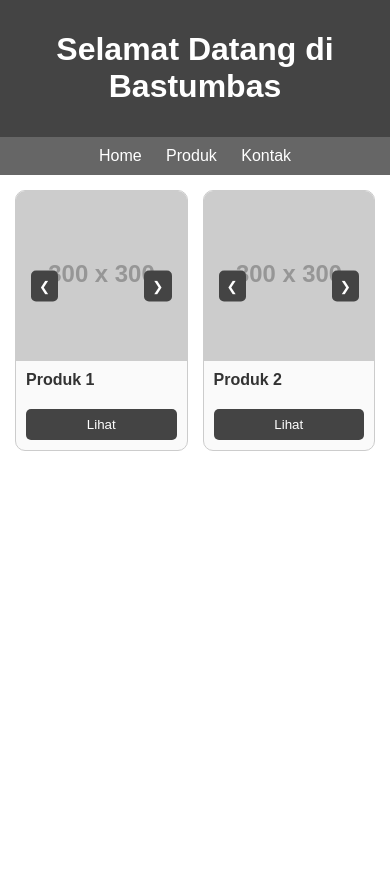
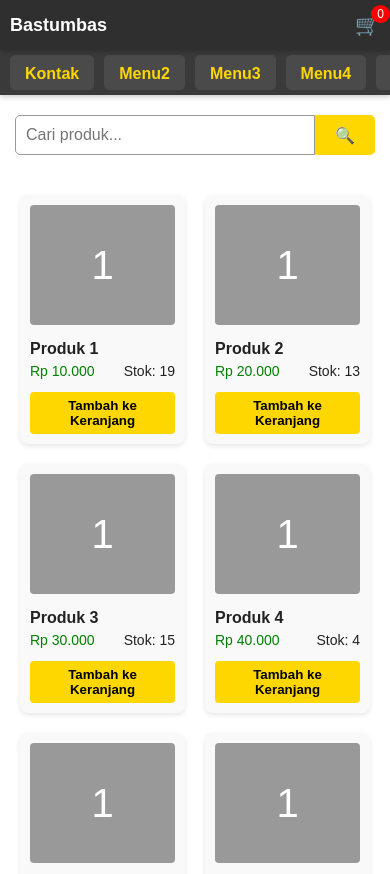
Before and after one commit to ienour/google-sheets-api, a website: page public/index.html in a window 390 px wide. Before the commit the page ends 844 px from the top, so only its background shows below. Drawn offline with Linux system fonts and the light colour scheme; placeholder pictures from the web are drawn by us.

Commit message:
Update index.html

```diff
--- a/public/index.html
+++ b/public/index.html
@@ -1,301 +1,457 @@
 <!DOCTYPE html>
 <html lang="id">
 <head>
-  <meta charset="UTF-8">
-  <meta name="viewport" content="width=device-width, initial-scale=1.0">
+  <meta charset="UTF-8" />
+  <meta name="viewport" content="width=device-width, initial-scale=1.0" />
   <title>Bastumbas</title>
   <style>
     * { box-sizing: border-box; }
     body {
       margin: 0;
       font-family: Arial, sans-serif;
-      background: #fff;
-      color: #333;
-    }
-    header {
-      background: #444;
-      color: #fff;
-      padding: 10px;
-      text-align: center;
-    }
-    nav {
-      background: #666;
-      padding: 10px;
-      text-align: center;
-    }
-    nav a {
-      color: #fff;
-      margin: 0 10px;
-      text-decoration: none;
+      background-color: #ffffff;
+      color: #222;
     }
 
-    /* Grid produk */
-    .produk-grid {
+    header {
+      position: fixed;
+      top: 0; left: 0; right: 0;
+      height: 60px; background-color: #2f2f2f;
+      display: flex; align-items: center; justify-content: space-between;
+      padding: 0 20px; z-index: 1000;
+      box-shadow: 0 2px 5px rgba(0,0,0,0.2);
+    }
+
+    .typewriter {
+      color: #fff;
+      font-size: 20px;
+      font-weight: bold;
+      white-space: nowrap;
+      overflow: hidden;
+    }
+
+    .cart-icon {
+      position: relative;
+      color: #ffd700;
+      font-size: 24px;
+      cursor: pointer;
+    }
+
+    .cart-badge {
+      position: absolute;
+      top: -8px; right: -10px;
+      background-color: red; color: white;
+      font-size: 12px;
+      border-radius: 50%;
+      padding: 2px 6px;
+    }
+
+    .main-wrapper {
+      display: flex;
+      margin-top: 65px;
+      min-height: calc(100vh - 65px);
+      gap: 15px;
+    }
+
+    .sidebar-hover-area {
+      position: fixed;
+      top: 65px; left: 0;
+      width: 20px; height: calc(100vh - 65px);
+      z-index: 998;
+    }
+
+    .sidebar {
+      position: fixed;
+      top: 65px; left: -180px;
+      width: 200px; height: calc(100vh - 65px);
+      background-color: #3a3a3a;
+      padding: 20px 10px 20px 20px;
+      display: flex; flex-direction: column;
+      gap: 12px;
+      border-radius: 0 10px 10px 0;
+      box-shadow: 2px 0 5px rgba(0,0,0,0.1);
+      transition: left 0.3s ease;
+      z-index: 999;
+    }
+
+    .sidebar a {
+      padding: 10px 15px;
+      background-color: #4a4a4a;
+      color: #ffd700;
+      text-decoration: none;
+      font-weight: bold;
+      border-radius: 5px;
+      transition: background-color 0.3s, color 0.3s;
+      flex: 0 0 auto;
+    }
+
+    .sidebar a:hover {
+      background-color: #ffd700;
+      color: #000;
+    }
+
+    .sidebar-hover-area:hover + .sidebar,
+    .sidebar:hover {
+      left: 0;
+    }
+
+    .main-content {
+      flex-grow: 1;
+      padding: 10px 20px;
+      margin-left: 20px;
+      overflow-y: auto;
+      max-height: calc(100vh - 65px);
+    }
+
+    .search-bar {
+      position: sticky;
+      top: 0;
+      background: transparent;
+      padding: 10px 0;
+      z-index: 10;
+      display: flex;
+      justify-content: center;
+      margin-bottom: 20px;
+      flex-wrap: wrap;
+    }
+
+    .search-bar input[type="text"] {
+      width: 300px;
+      max-width: 90vw;
+      padding: 10px;
+      border: 1px solid #999;
+      border-radius: 5px 0 0 5px;
+      font-size: 16px;
+      outline: none;
+    }
+
+    .search-bar button {
+      padding: 10px 20px;
+      border: none;
+      background-color: #ffd700;
+      color: #000;
+      font-weight: bold;
+      border-radius: 0 5px 5px 0;
+      cursor: pointer;
+    }
+
+    .product-grid {
       display: grid;
-      grid-template-columns: repeat(4, 1fr);
-      gap: 15px;
-      padding: 15px;
+      grid-template-columns: repeat(auto-fill, minmax(180px, 1fr));
+      gap: 20px;
+      padding: 10px;
     }
-    .produk {
-      border: 1px solid #ccc;
-      border-radius: 10px;
-      overflow: hidden;
-      background: #fafafa;
+
+    .product-card {
+      background-color: #f9f9f9;
+      border-radius: 8px;
+      padding: 10px;
+      box-shadow: 0 2px 5px rgba(0,0,0,0.1);
       display: flex;
       flex-direction: column;
+      gap: 5px;
+      cursor: pointer;
     }
-    .gambar-container {
+
+    .slider {
       position: relative;
       width: 100%;
-      padding-top: 100%; /* rasio kotak */
+      height: 150px;
       overflow: hidden;
+      background-color: #ccc;
+      border-radius: 4px;
     }
-    .gambar-slider {
-      display: flex;
-      height: 100%;
-      width: 100%;
-      position: absolute;
-      top: 0;
-      left: 0;
-      transition: transform 0.3s ease;
-    }
-    .gambar-slider img {
+
+    .slide {
+      display: none;
       width: 100%;
       height: 100%;
-      object-fit: cover;
-      flex-shrink: 0;
+      font-size: 60px;
+      color: white;
+      background-color: #999;
+      text-align: center;
+      line-height: 150px;
     }
+
+    .slide.active { display: block; }
+
     .panah {
       position: absolute;
       top: 50%;
       transform: translateY(-50%);
-      background: rgba(0,0,0,0.5);
-      color: #fff;
+      background-color: rgba(0, 0, 0, 0.3);
+      color: white;
       border: none;
-      padding: 8px;
+      font-size: 18px;
+      padding: 5px 10px;
       cursor: pointer;
-      z-index: 2;
-      border-radius: 50%;
+      z-index: 1;
+      opacity: 0;
+      pointer-events: none;
+      transition: opacity 0.3s ease;
+      border-radius: 4px;
     }
-    .panah.kiri { left: 5px; }
-    .panah.kanan { right: 5px; }
 
-    .produk h3 {
-      margin: 10px;
-      font-size: 16px;
+    .slider:hover .panah { opacity: 1; pointer-events: auto; }
+    .panah.prev { left: 5px; }
+    .panah.next { right: 5px; }
+
+    .product-name { font-weight: bold; margin-top: 10px; }
+    .product-price-stock {
+      display: flex;
+      justify-content: space-between;
+      align-items: center;
+      font-size: 14px;
     }
-    .produk button {
-      margin: 10px;
-      padding: 8px;
+
+    .add-to-cart-btn {
+      margin-top: 8px;
+      padding: 6px 10px;
+      font-weight: bold;
       border: none;
-      border-radius: 5px;
-      background: #444;
-      color: #fff;
+      border-radius: 4px;
       cursor: pointer;
     }
+    .add-to-cart-btn.preorder { background-color: #4caf50; color: white; }
+    .add-to-cart-btn.tambah { background-color: #ffd700; color: #000; }
+    .add-to-cart-btn.disabled { background-color: #ccc; color: #777; cursor: not-allowed; }
 
-    /* Pop-up */
-    .popup {
-      display: none;
-      position: fixed;
-      z-index: 10;
-      left: 0; top: 0;
-      width: 100%; height: 100%;
-      background: rgba(0,0,0,0.7);
-      justify-content: center;
-      align-items: center;
-    }
-    .popup-content {
-      background: #fff;
-      width: 90%;
-      max-width: 500px;
-      border-radius: 10px;
-      overflow: hidden;
-      display: flex;
-      flex-direction: column;
-    }
-    .popup-gambar {
-      position: relative;
-      width: 100%;
-      padding-top: 100%; /* kotak */
-      overflow: hidden;
-    }
-    .popup-slider {
-      display: flex;
-      height: 100%;
-      width: 100%;
-      position: absolute;
-      top: 0;
-      left: 0;
-      transition: transform 0.3s ease;
-    }
-    .popup-slider img {
-      width: 100%;
-      height: 100%;
-      object-fit: cover;
-      flex-shrink: 0;
-    }
-    .popup-deskripsi {
-      max-height: 200px;
-      overflow-y: auto;
-      padding: 10px;
+    footer {
+      text-align: center;
+      color: #666;
+      padding: 20px;
       font-size: 14px;
-    }
-    .tutup {
-      background: #444;
-      color: #fff;
-      padding: 8px;
-      text-align: center;
-      cursor: pointer;
+      margin-top: 40px;
     }
 
-    /* Responsif */
+    .popup {
+      position: fixed; top: 0; left: 0;
+      width: 100vw; height: 100vh;
+      background-color: rgba(0,0,0,0.6);
+      display: none;
+      align-items: center; justify-content: center;
+      z-index: 2000;
+    }
+
+    .popup-content {
+      background-color: #fff;
+      border-radius: 10px;
+      max-width: 500px; width: 90%; max-height: 90vh;
+      padding: 20px;
+      display: flex; flex-direction: column;
+      overflow: hidden; position: relative;
+    }
+    .popup-close {
+      position: absolute; top: 8px; right: 12px;
+      font-size: 22px; font-weight: bold; color: #999; cursor: pointer;
+    }
+    .popup-description {
+      margin-top: 15px;
+      overflow-y: auto;
+      max-height: 200px;
+      font-size: 14px; line-height: 1.4;
+      padding-right: 5px;
+    }
+
+    /* ======== HP MODE ======== */
     @media (max-width: 768px) {
-      .produk-grid {
-        grid-template-columns: repeat(2, 1fr);
+      header {
+        flex-direction: row;
+        justify-content: space-between;
+        height: 50px;
+        padding: 0 10px;
       }
-      .panah {
-        background: rgba(0,0,0,0.3); /* lebih transparan di HP */
+      .typewriter { font-size: 18px; }
+      .cart-icon { font-size: 20px; }
+
+      /* sidebar jadi menu horizontal di bawah header */
+      .sidebar {
+        position: fixed;
+        top: 50px; left: 0;
+        width: 100%; height: 45px;
+        flex-direction: row;
+        justify-content: flex-start;
+        overflow-x: auto;
+        gap: 10px;
+        padding: 5px 10px;
+        border-radius: 0;
+        box-shadow: 0 2px 5px rgba(0,0,0,0.2);
+        background-color: #3a3a3a;
+        z-index: 999;
       }
+      .sidebar-hover-area { display: none; }
+
+      .main-wrapper {
+        flex-direction: column;
+        margin-top: 95px; /* header + menu */
+      }
+      .main-content { margin-left: 0; padding: 10px; }
+
+      /* search bar lebih simpel */
+      .search-bar input[type="text"] { border-radius: 5px 0 0 5px; }
+      .search-bar button {
+        border-radius: 0 5px 5px 0;
+        font-size: 16px;
+      }
+      .search-bar button::before { content: "🔍"; }
+      .search-bar button span { display: none; }
+
+      .product-grid { grid-template-columns: repeat(2, 1fr); }
+      .slider { height: 120px; }
+      .slide { line-height: 120px; font-size: 40px; }
     }
   </style>
 </head>
 <body>
   <header>
-    <h1>Selamat Datang di Bastumbas</h1>
+    <div class="typewriter" id="typewriter"></div>
+    <div class="cart-icon" onclick="alert('Keranjang diklik')">
+      🛒<span class="cart-badge" id="cart-count">0</span>
+    </div>
   </header>
-  <nav>
-    <a href="#">Home</a>
-    <a href="#">Produk</a>
-    <a href="#">Kontak</a>
-  </nav>
 
-  <main class="produk-grid">
-    <div class="produk" data-deskripsi="Ini adalah deskripsi produk pertama yang cukup panjang agar bisa discroll di dalam popup.">
-      <div class="gambar-container">
-        <div class="gambar-slider">
-          <img src="https://via.placeholder.com/300x300?text=1" alt="1">
-          <img src="https://via.placeholder.com/300x300?text=2" alt="2">
-          <img src="https://via.placeholder.com/300x300?text=3" alt="3">
-        </div>
-        <button class="panah kiri">&#10094;</button>
-        <button class="panah kanan">&#10095;</button>
+  <div class="main-wrapper">
+    <div class="sidebar-hover-area"></div>
+    <div class="sidebar">
+      <a href="/kontak.html">Kontak</a>
+      <a href="#">Menu2</a>
+      <a href="#">Menu3</a>
+      <a href="#">Menu4</a>
+      <a href="#">Menu5</a>
+    </div>
+
+    <div class="main-content">
+      <div class="search-bar">
+        <input type="text" placeholder="Cari produk...">
+        <button><span>Cari</span></button>
       </div>
-      <h3>Produk 1</h3>
-      <button class="lihat">Lihat</button>
+
+      <div class="product-grid" id="product-grid"></div>
+
+      <footer>&copy; 2025 Bastumbas. Semua hak dilindungi.</footer>
     </div>
-    <div class="produk" data-deskripsi="Produk kedua hanya punya 1 gambar.">
-      <div class="gambar-container">
-        <div class="gambar-slider">
-          <img src="https://via.placeholder.com/300x300?text=A" alt="A">
-        </div>
-        <button class="panah kiri">&#10094;</button>
-        <button class="panah kanan">&#10095;</button>
-      </div>
-      <h3>Produk 2</h3>
-      <button class="lihat">Lihat</button>
-    </div>
-  </main>
+  </div>
 
-  <!-- Popup -->
   <div class="popup" id="popup">
     <div class="popup-content">
-      <div class="popup-gambar">
-        <div class="popup-slider"></div>
-        <button class="panah kiri">&#10094;</button>
-        <button class="panah kanan">&#10095;</button>
-      </div>
-      <div class="popup-deskripsi"></div>
-      <div class="tutup">Tutup</div>
+      <span class="popup-close" onclick="tutupPopup()">×</span>
+      <div class="slider" id="popup-slider"></div>
+      <div class="popup-description" id="popup-desc"></div>
     </div>
   </div>
 
   <script>
-    // Slider untuk produk di halaman
-    document.querySelectorAll(".produk").forEach(produk => {
-      const slider = produk.querySelector(".gambar-slider");
-      const imgs = slider.querySelectorAll("img");
+    const el = document.getElementById("typewriter");
+    const isMobile = window.innerWidth <= 768;
+
+    if (isMobile) {
+      el.textContent = "Bastumbas"; // tanpa animasi
+    } else {
+      const text = "Selamat Datang di Bastumbas";
+      const speed = 100, pause = 2000;
       let index = 0;
+      function typeText() {
+        if (index <= text.length) {
+          el.textContent = text.slice(0, index++);
+          setTimeout(typeText, speed);
+        } else {
+          setTimeout(() => {
+            el.textContent = "";
+            index = 0;
+            setTimeout(typeText, speed);
+          }, pause);
+        }
+      }
+      typeText();
+    }
 
-      const panahKiri = produk.querySelector(".panah.kiri");
-      const panahKanan = produk.querySelector(".panah.kanan");
+    let cartCount = 0;
+    function tambahKeranjang() {
+      cartCount++;
+      document.getElementById('cart-count').innerText = cartCount;
+    }
 
-      function updateSlider() {
-        slider.style.transform = `translateX(-${index * 100}%)`;
+    function buatProduk(i) {
+      const jumlahGambar = Math.floor(Math.random() * 3) + 1;
+      const stok = Math.floor(Math.random() * 21);
+      const bisaPreorder = stok === 0 && Math.random() < 0.5;
+
+      let slideHTML = '';
+      for (let j = 1; j <= jumlahGambar; j++) {
+        slideHTML += `<div class="slide${j===1?' active':''}" data-index="${j}">${j}</div>`;
       }
 
-      panahKiri.addEventListener("click", () => {
-        index = (index > 0) ? index - 1 : imgs.length - 1;
-        updateSlider();
-      });
-      panahKanan.addEventListener("click", () => {
-        index = (index < imgs.length - 1) ? index + 1 : 0;
-        updateSlider();
-      });
+      let buttonClass = "add-to-cart-btn", buttonLabel = "", buttonAttr = "";
+      if (stok === 0) {
+        if (bisaPreorder) {
+          buttonClass += " preorder";
+          buttonLabel = "Preorder";
+          buttonAttr = `onclick="event.stopPropagation(); tambahKeranjang()"`;
+        } else {
+          buttonClass += " disabled"; buttonLabel = "Stok Habis"; buttonAttr = "disabled";
+        }
+      } else {
+        buttonClass += " tambah"; buttonLabel = "Tambah ke Keranjang";
+        buttonAttr = `onclick="event.stopPropagation(); tambahKeranjang()"`;
+      }
 
-      // Swipe support
-      let startX = 0;
-      slider.addEventListener("touchstart", e => startX = e.touches[0].clientX);
-      slider.addEventListener("touchend", e => {
-        let endX = e.changedTouches[0].clientX;
-        if (endX < startX - 50) {
-          index = (index < imgs.length - 1) ? index + 1 : 0;
-          updateSlider();
-        } else if (endX > startX + 50) {
-          index = (index > 0) ? index - 1 : imgs.length - 1;
-          updateSlider();
-        }
-      });
+      return `
+        <div class='product-card' onclick="bukaPopup(${i},${jumlahGambar})">
+          <div class='slider' data-jumlah='${jumlahGambar}' data-pos='1'>
+            ${slideHTML}
+            <button class="panah prev" style="display:none;" onclick="pindahSlide(event,this,-1)">&lt;</button>
+            <button class="panah next" ${jumlahGambar>1?'':'style="display:none;"'} onclick="pindahSlide(event,this,1)">&gt;</button>
+          </div>
+          <div class='product-name'>Produk ${i}</div>
+          <div class='product-price-stock'>
+            <span style='color:green;'>Rp ${(i*10000).toLocaleString('id-ID')}</span>
+            <span>Stok: ${stok}</span>
+          </div>
+          <button class="${buttonClass}" ${buttonAttr}>${buttonLabel}</button>
+        </div>
+      `;
+    }
 
-      // Popup
-      produk.querySelector(".lihat").addEventListener("click", () => {
-        const popup = document.getElementById("popup");
-        const popupSlider = popup.querySelector(".popup-slider");
-        const popupDeskripsi = popup.querySelector(".popup-deskripsi");
-        popupSlider.innerHTML = "";
-        index = 0;
-        imgs.forEach(img => {
-          let clone = img.cloneNode();
-          popupSlider.appendChild(clone);
-        });
-        popupDeskripsi.textContent = produk.dataset.deskripsi;
-        popup.style.display = "flex";
+    document.getElementById("product-grid").innerHTML =
+      Array.from({ length: 20 }, (_, i) => buatProduk(i + 1)).join('');
 
-        const pKiri = popup.querySelector(".panah.kiri");
-        const pKanan = popup.querySelector(".panah.kanan");
+    function pindahSlide(event, btn, arah) {
+      event.stopPropagation();
+      const slider = btn.closest('.slider');
+      const slides = slider.querySelectorAll('.slide');
+      let jumlah = parseInt(slider.dataset.jumlah);
+      let posisi = parseInt(slider.dataset.pos);
 
-        function updatePopup() {
-          popupSlider.style.transform = `translateX(-${index * 100}%)`;
-        }
-        pKiri.onclick = () => {
-          index = (index > 0) ? index - 1 : imgs.length - 1;
-          updatePopup();
-        };
-        pKanan.onclick = () => {
-          index = (index < imgs.length - 1) ? index + 1 : 0;
-          updatePopup();
-        };
+      slides[posisi-1].classList.remove('active');
+      posisi += arah;
+      if (posisi < 1) posisi = 1;
+      if (posisi > jumlah) posisi = jumlah;
 
-        // Swipe popup
-        let startX2 = 0;
-        popupSlider.addEventListener("touchstart", e => startX2 = e.touches[0].clientX);
-        popupSlider.addEventListener("touchend", e => {
-          let endX2 = e.changedTouches[0].clientX;
-          if (endX2 < startX2 - 50) {
-            index = (index < imgs.length - 1) ? index + 1 : 0;
-            updatePopup();
-          } else if (endX2 > startX2 + 50) {
-            index = (index > 0) ? index - 1 : imgs.length - 1;
-            updatePopup();
-          }
-        });
-      });
-    });
+      slides[posisi-1].classList.add('active');
+      slider.dataset.pos = posisi;
 
-    // Tutup popup
-    document.querySelector(".tutup").addEventListener("click", () => {
-      document.getElementById("popup").style.display = "none";
-    });
+      slider.querySelector('.panah.prev').style.display = posisi>1?'block':'none';
+      slider.querySelector('.panah.next').style.display = posisi<jumlah?'block':'none';
+    }
+
+    function bukaPopup(id,jumlahGambar) {
+      const slider = document.getElementById("popup-slider");
+      const desc = document.getElementById("popup-desc");
+      let slideHTML='';
+      for (let j=1;j<=jumlahGambar;j++) {
+        slideHTML += `<div class="slide${j===1?' active':''}" data-index="${j}">${j}</div>`;
+      }
+      slider.setAttribute('data-jumlah',jumlahGambar);
+      slider.setAttribute('data-pos',1);
+      slider.innerHTML=`
+        ${slideHTML}
+        <button class="panah prev" style="display:none;" onclick="pindahSlide(event,this,-1)">&lt;</button>
+        <button class="panah next" ${jumlahGambar>1?'':'style="display:none;"'} onclick="pindahSlide(event,this,1)">&gt;</button>
+      `;
+      desc.innerHTML = `<strong>Deskripsi Produk ${id}</strong><br>Ini deskripsi panjang produk...`;
+      document.getElementById("popup").style.display="flex";
+    }
+    function tutupPopup(){ document.getElementById("popup").style.display="none"; }
   </script>
 </body>
 </html>
```
